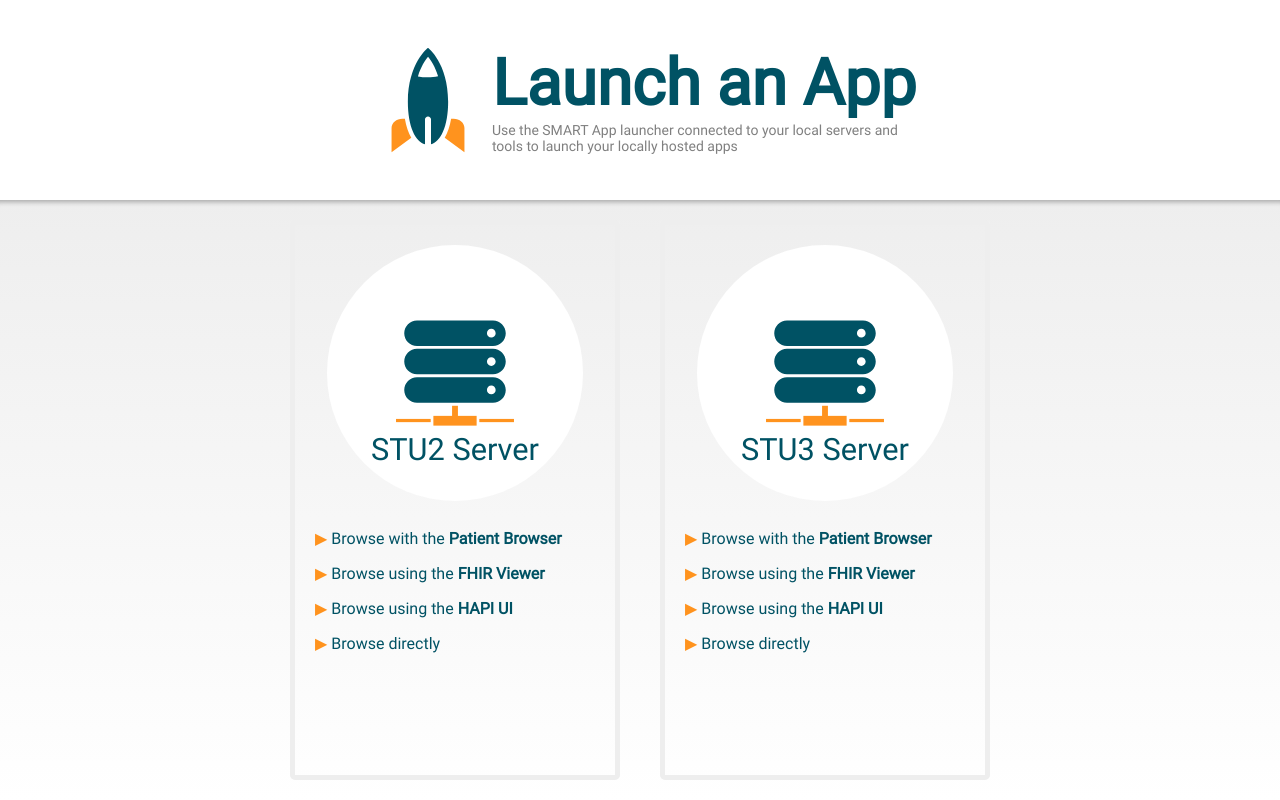
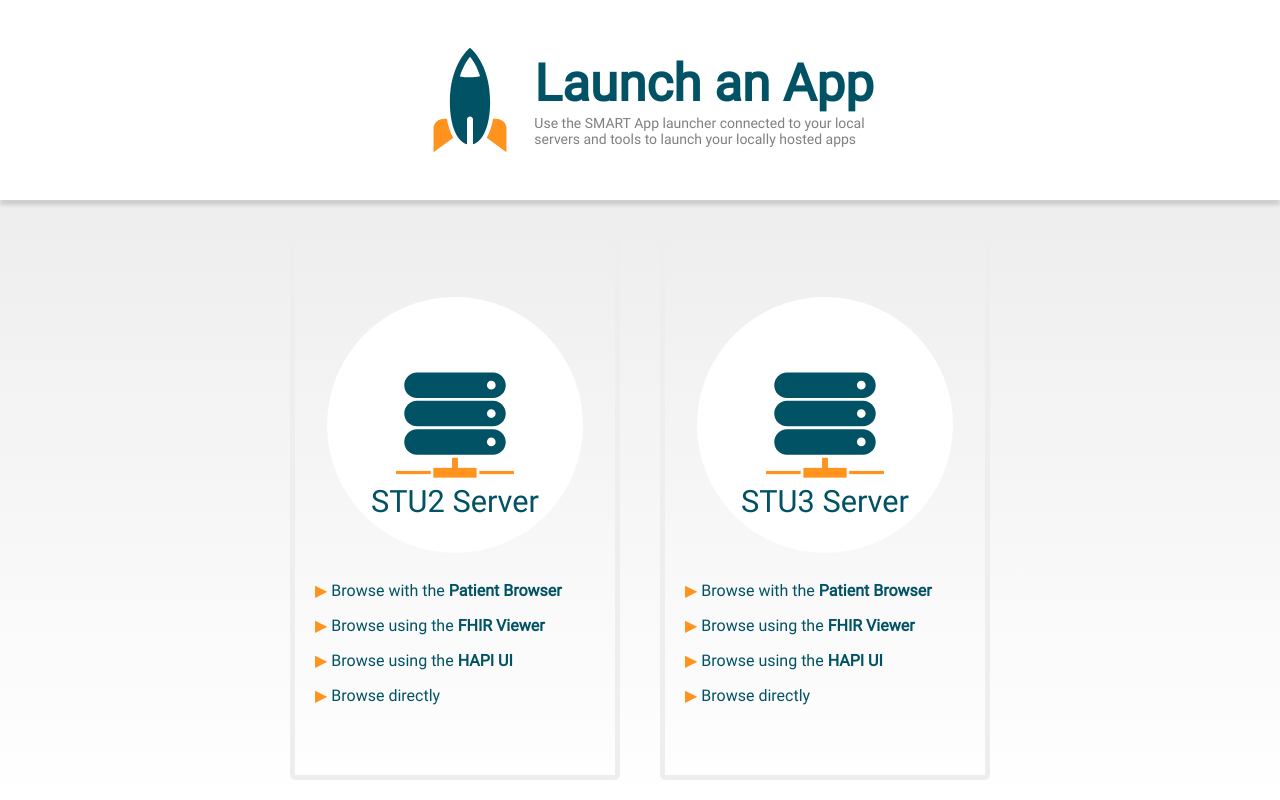
Before and after one commit to smart-on-fhir/smart-dev-sandbox, a plain HTML site: page www/index.html in a window 1280 px wide. Drawn offline with Linux system fonts and the light colour scheme.

Commit message:
Style improvements

```diff
--- a/www/style.css
+++ b/www/style.css
@@ -6,7 +6,7 @@
     unicode-range: U+0000-00FF, U+0131, U+0152-0153, U+02BB-02BC, U+02C6, U+02DA, U+02DC, U+2000-206F, U+2074, U+20AC, U+2122, U+2191, U+2193, U+2212, U+2215, U+FEFF, U+FFFD;
 }
 html, body {
-    height     : 100%;
+    min-height : 100%;
     width      : 100%;
     margin     : 0;
     padding    : 0;
@@ -20,13 +20,13 @@
 
 .wrapper {
     min-height: 100%;
-    overflow  : auto;
     display   : flex;
     flex-flow : column;
     flex      : 1;
+    flex-wrap : wrap;
 }
 
-/* launch ------------------------------------------------------- */
+/* launch ------------------------------------------------------------------- */
 .launch {
     border         : 5px solid transparent;
     margin         : 20px;
@@ -41,14 +41,25 @@
     flex           : 0 1 150px;
     justify-content: center;
     min-height     : 150px;
-    max-width: 700px;
-    align-self: center;
+    max-width      : 700px;
+    align-self     : center;
+}
+.launch:after {
+    content: "";
+    position: absolute;
+    z-index: 2;
+    top: 195px;
+    left: 0;
+    right: 0;
+    height: 5px;
+    background: #FFF;
+    box-shadow: 0 4px 5px 0px rgba(0, 0, 0, 0.2);
 }
 
 .launch svg {
     display       : flex;
     vertical-align: middle;
-    flex          : 0 1 10vw;
+    flex          : 0 1 8vw;
     min-height    : 128px;
     min-width     : 128px;
 }
@@ -73,7 +84,7 @@
 .launch h1 {
     display    : flex;
     line-height: 1.2;
-    font-size  : 5vw;
+    font-size  : 4vw;
     margin     : 0;
 }
 
@@ -83,26 +94,29 @@
     text-shadow : 0 1px 0 #FFF;
 }
 
-/* bottom-row ----------------------------------------------------*/
+/* bottom-row ----------------------------------------------------------------*/
 .bottom-row {
     display        : flex;
-    flex           : 2 1 0px;
-    background     : linear-gradient(#EEE, #FFF);
+    flex           : 1 1 0px;
+    background     : #EEE linear-gradient(#EEE 20px, #FFF);
     flex-wrap      : wrap;
     justify-content: center;
-    box-shadow     : 0 7px 5px -5px rgba(0, 0, 0, 0.3) inset;
+    align-items    : stretch;
+    overflow       : auto;
 }
 
 .stu2, .stu3 {
-    display       : flex;
-    flex          : 0 1 200px;
-    flex-flow     : column;
-    border        : 5px solid #EEE;
-    border-radius : 5px;
-    overflow      : auto;
-    margin        : 20px;
-    min-width     : 320px;
-    padding-bottom: 10px;
+    display        : flex;
+    flex           : 0 1 200px;
+    flex-flow      : column;
+    border         : 5px solid #EEE;
+    border-radius  : 5px;
+    overflow       : auto;
+    margin         : 20px;
+    min-width      : 320px;
+    padding-bottom : 10px;
+    justify-content: center;
+    min-height     : 300px;
 }
 
 .stu2 svg, .stu3 svg {
@@ -131,5 +145,18 @@
 
 .color-accent-2 { color:#FF931E; }
 .fill-accent-2 { fill:#FF931E; }
-.color-accent-2 { color: #005264; }
+.color-accent-1 { color: #005264; }
 .fill-accent-1 { fill: #005264; }
+
+/* footer ------------------------------------------------------------------- */
+.footer {
+    background     : #005264;
+    color          : #CCC;
+    text-align     : center;
+    display        : flex;
+    flex           : 0 0 50px;
+    align-items    : center;
+    align-content  : center;
+    justify-content: center;
+    font-size      : small;
+}
```
